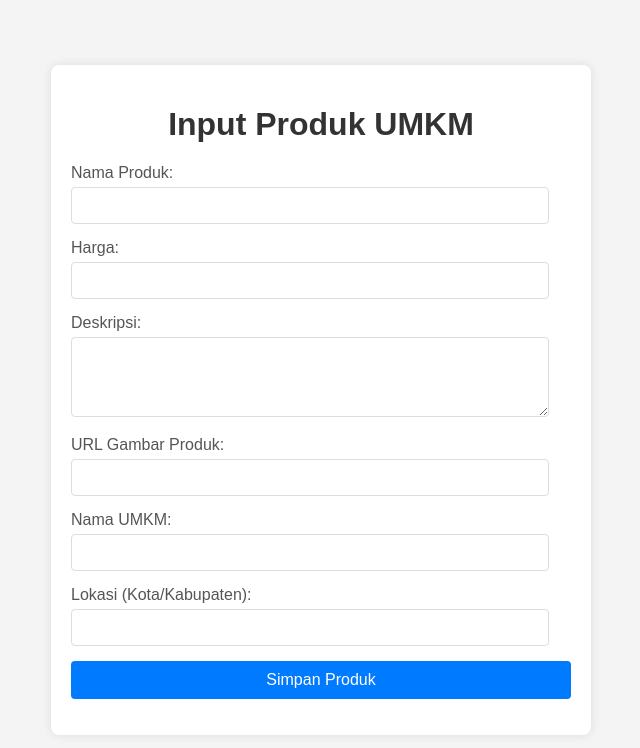
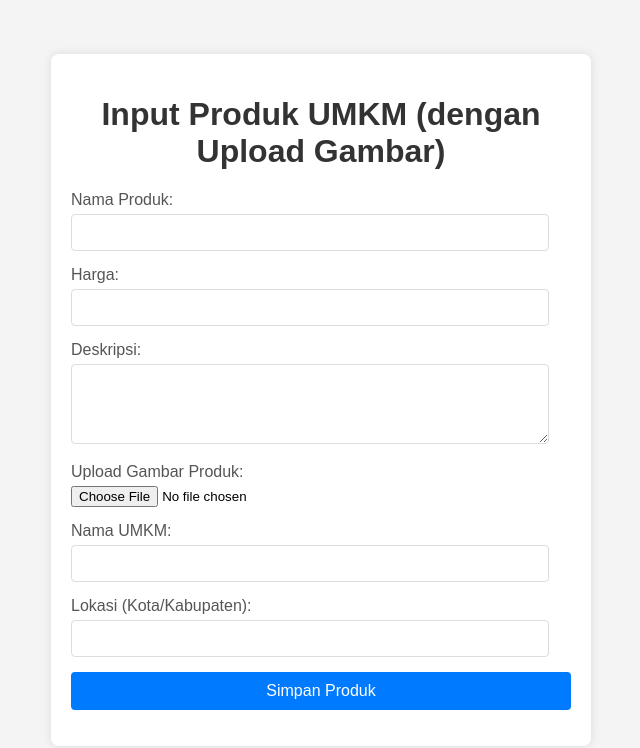
Before and after one commit to Sahroni776/Umkmproduk, a plain HTML site: page index.html in a window 1280 px wide. Shown: the whole page, without its empty margins (319-959 px from the left). Drawn offline with nearby package versions, Linux system fonts and the light colour scheme.

Commit message:
Update index.html

```diff
--- a/index.html
+++ b/index.html
@@ -3,14 +3,14 @@
 <head>
     <meta charset="UTF-8">
     <meta name="viewport" content="width=device-width, initial-scale=1.0">
-    <title>Produk UMKM</title>
+    <title>Produk UMKM - Upload Gambar</title>
     <link rel="stylesheet" href="style.css">
     <link rel="manifest" href="manifest.json">
     <meta name="theme-color" content="#007bff"/>
 </head>
 <body>
     <div class="container">
-        <h1>Input Produk UMKM</h1>
+        <h1>Input Produk UMKM (dengan Upload Gambar)</h1>
         <form id="productForm">
             <div>
                 <label for="nama_produk">Nama Produk:</label>
@@ -18,15 +18,15 @@
             </div>
             <div>
                 <label for="harga">Harga:</label>
-                <input type="number" id="harga" name="harga" required>
+                <input type="number" id="harga" name="harga" step="any" required>
             </div>
             <div>
                 <label for="deskripsi">Deskripsi:</label>
                 <textarea id="deskripsi" name="deskripsi" required></textarea>
             </div>
             <div>
-                <label for="gambar_url">URL Gambar Produk:</label>
-                <input type="url" id="gambar_url" name="gambar_url">
+                <label for="gambar_file">Upload Gambar Produk:</label>
+                <input type="file" id="gambar_file" name="gambar_file" accept="image/*" required>
             </div>
             <div>
                 <label for="nama_umkm">Nama UMKM:</label>
```
